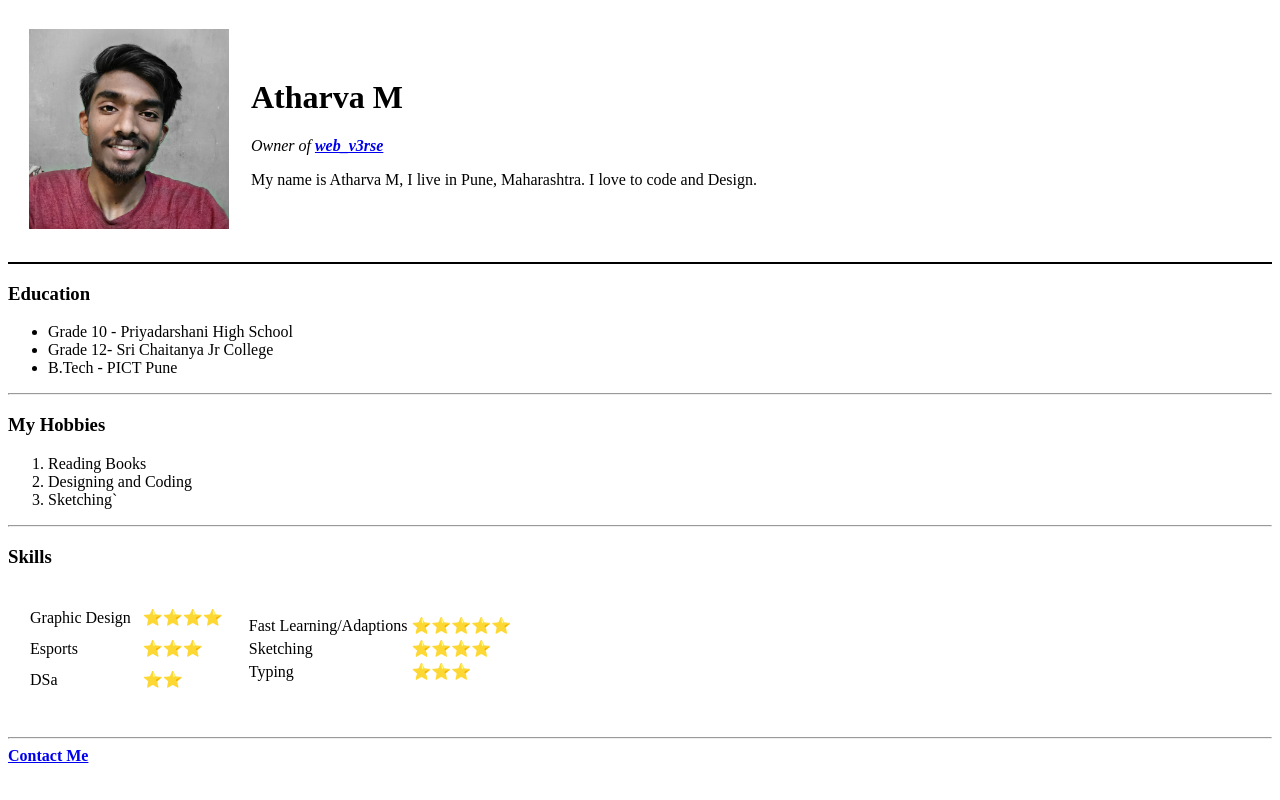
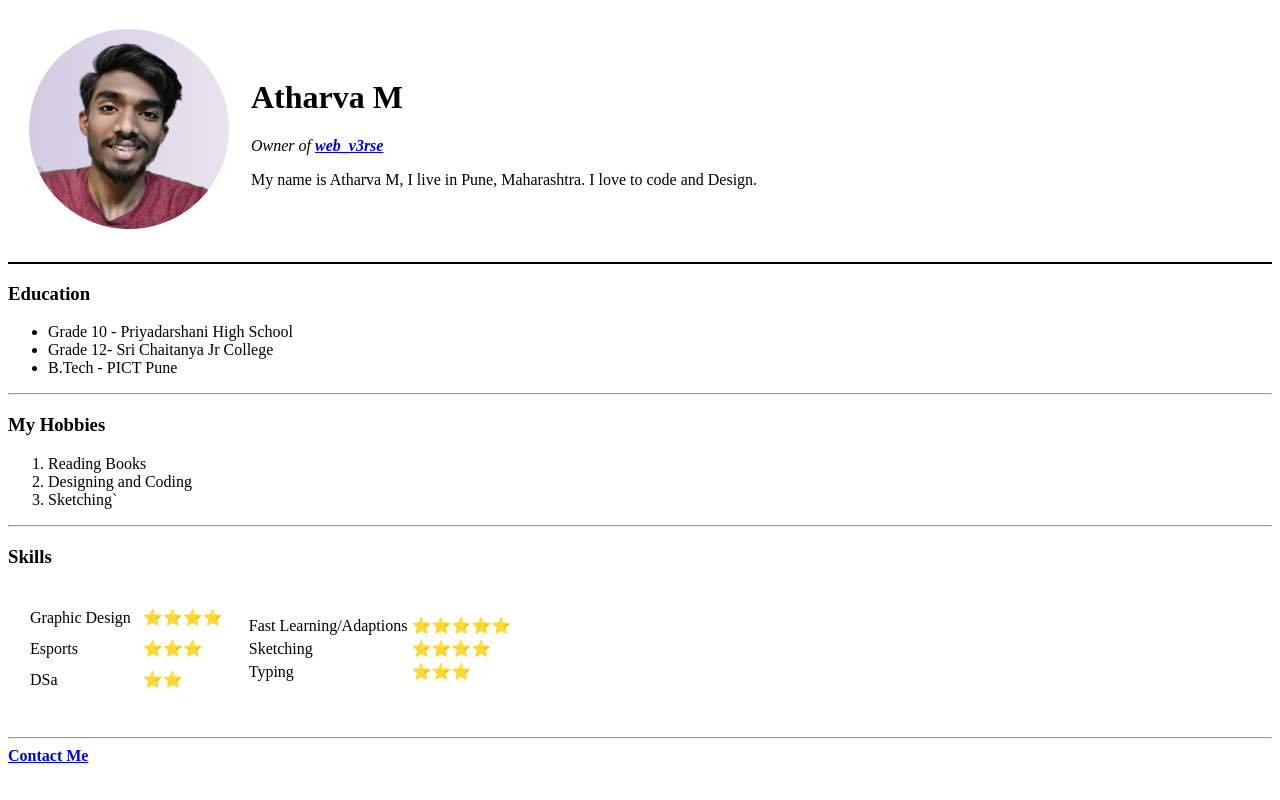
Before and after one commit to im-atharva/cv, a plain HTML site: page index.html in a window 1280 px wide. Drawn offline with Linux system fonts and the light colour scheme.

Commit message:
Update html to add image

```diff
--- a/index.html
+++ b/index.html
@@ -9,7 +9,7 @@
 <body>
   <table cellspacing=" 20">
     <tr>
-      <td><img src="yup.jpg"
+      <td><img src="profile-pic (1).png"
           alt="Atharva's Profile" height="200">
       </td>
 
```
